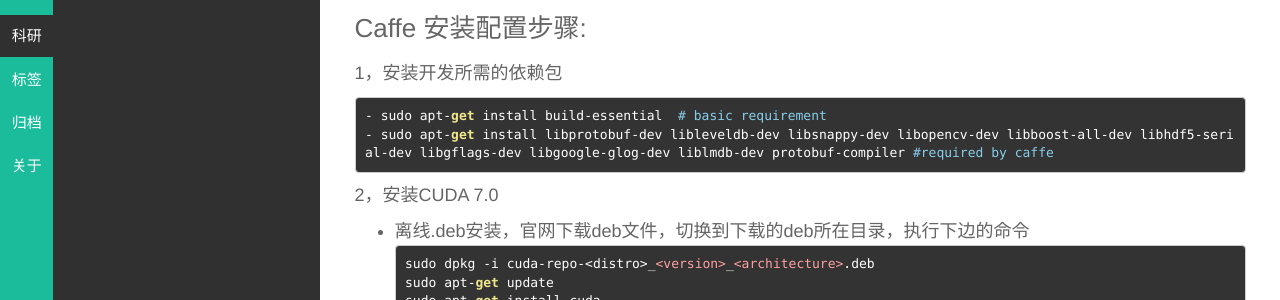
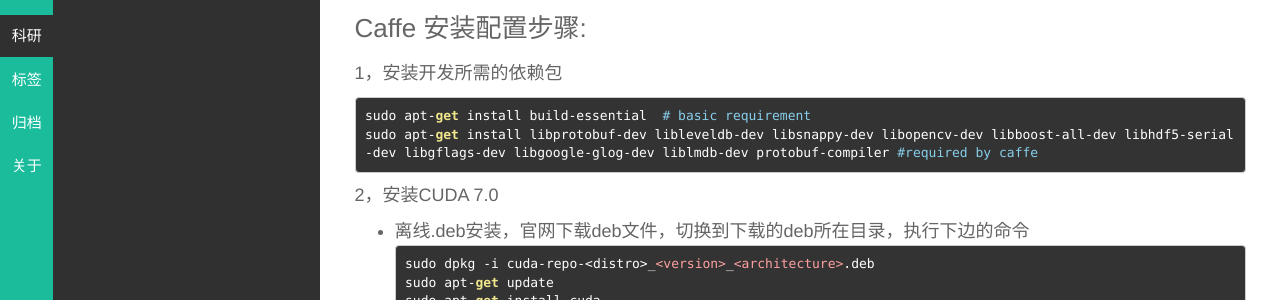
Before and after one commit to uptodiff/manutdzou.github.io, a Jekyll site: the page built from _posts/科研/2016-05-09-caffe-implement.md, in a window 1280 px wide. Shown: the part 146-446 px from the top of the page. Built offline with Jekyll 4.4.1, drawn with Linux system fonts in a browser that asks for light colours; Markdown is read by kramdown in place of the engine named in the settings.

````diff
--- a/_posts/科研/2016-05-09-caffe-implement.md
+++ b/_posts/科研/2016-05-09-caffe-implement.md
@@ -11,8 +11,8 @@ description:
 
 1，安装开发所需的依赖包
 ```
-- sudo apt-get install build-essential  # basic requirement
-- sudo apt-get install libprotobuf-dev libleveldb-dev libsnappy-dev libopencv-dev libboost-all-dev libhdf5-serial-dev libgflags-dev libgoogle-glog-dev liblmdb-dev protobuf-compiler #required by caffe
+sudo apt-get install build-essential  # basic requirement
+sudo apt-get install libprotobuf-dev libleveldb-dev libsnappy-dev libopencv-dev libboost-all-dev libhdf5-serial-dev libgflags-dev libgoogle-glog-dev liblmdb-dev protobuf-compiler #required by caffe
 ```
 
 2，安装CUDA 7.0
````
